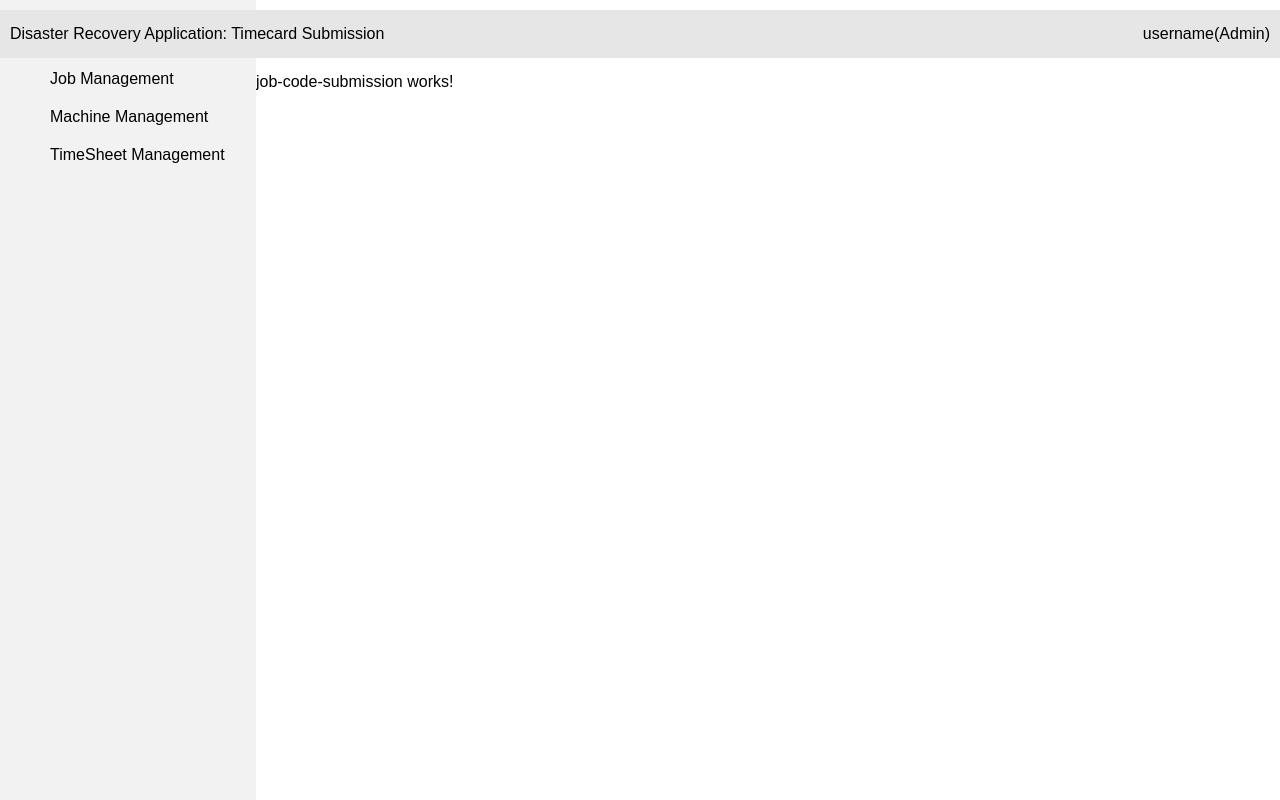
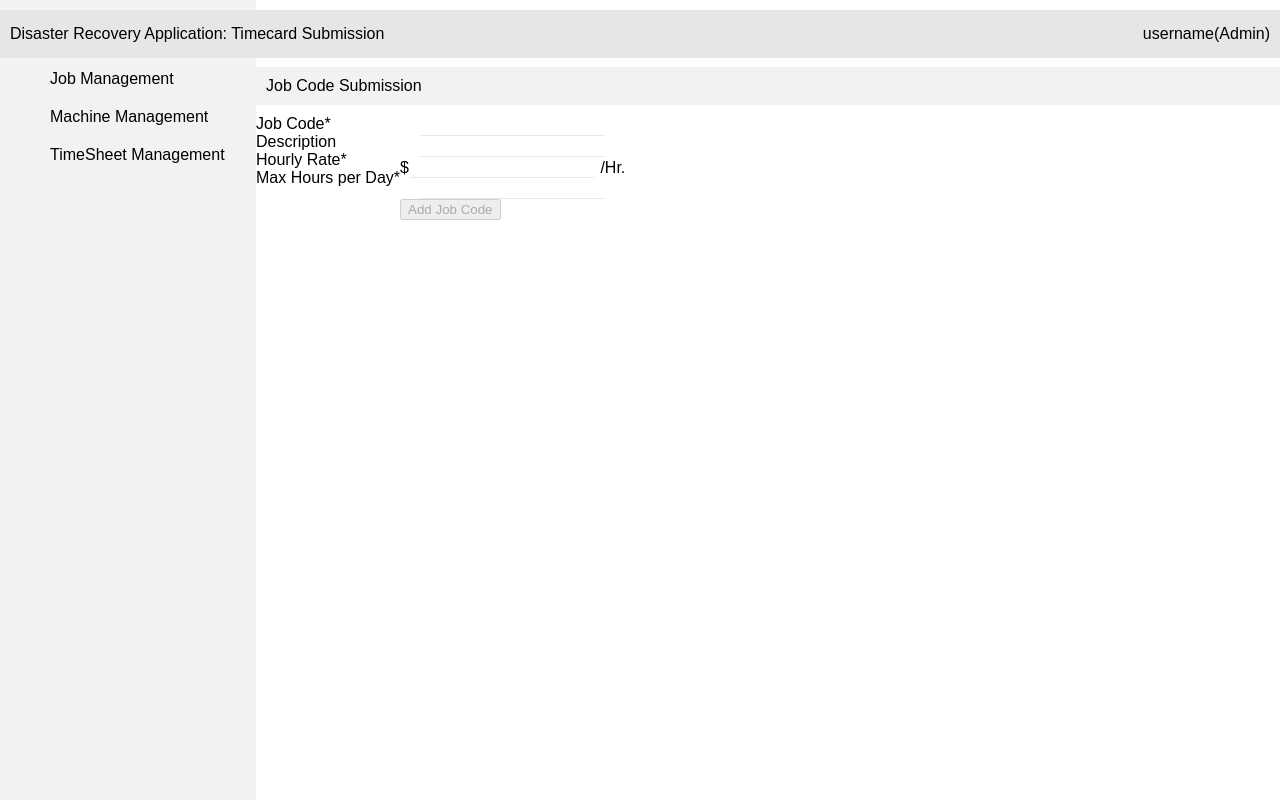
Before and after one commit to 62nK/DisasterRecoveryApp, an Angular app: page /home/jobcode/submission in a window 1280 px wide. Built offline with nearby package versions, Linux system fonts and the light colour scheme; sample sign-in values are in the browser's storage.

Commit message:
added form, changed styles

```diff
--- a/src/app/job-code-management/job-code-management.component.css
+++ b/src/app/job-code-management/job-code-management.component.css
@@ -7,18 +7,24 @@
     margin: 10px 0;
     text-align: left;
 }
+.list{
+    margin: 50px auto;
+    width: 80%;
+}
+p {
+    text-align: right;
+}
 table{
-    width: 80%;
-    margin: 50px auto;
+    width: 100%;
 }
 thead{
     color: white;
     background-color: var(--mainblack);
 }
-/* tr:hover {
+tr:hover {
     background-color: white;
     color: var(--mainblack);
-} */
+}
 td{
     padding: 4px;
 }
--- a/src/app/job-code-management/job-code-management.component.html
+++ b/src/app/job-code-management/job-code-management.component.html
@@ -1,5 +1,8 @@
 <div class="jobcode-management">
         <div class="component-title">{{componentTitle}}</div>
+
+        <div class="list">
+                <p (click)="addNewJobCode()">Add New</p>
                 <table>
                         <thead>
                                 <tr>
@@ -17,9 +20,10 @@
                                         <td>{{jobCode.description}}</td>
                                         <td>{{jobCode.hourlyRate | currency : "USD" : "symbol" : "1.2-3"}} /Hr.</td>
                                         <td>{{jobCode.maxDailyHours}} Hr.</td>
-                                <td>Edit</td>
-                                <td>Remove</td>
+                                        <td (click)="updateJobCode(jobCode)">Edit</td>
+                                        <td (click)="removeJobCode(jobCode)">Remove</td>
                                 </tr>
                         </tbody>
                 </table>
         </div>
+</div>
--- a/src/app/job-code-management/job-code-management.component.ts
+++ b/src/app/job-code-management/job-code-management.component.ts
@@ -1,6 +1,7 @@
 import { Component, OnInit, DoCheck } from '@angular/core';
 import { JobCodeService } from '../shared/services/job-code.service';
 import { JobCode } from '../shared/models/job';
+import { Router } from '@angular/router';
 
 @Component({
   selector: 'app-job-code-management',
@@ -13,7 +14,7 @@ export class JobCodeManagementComponent implements OnInit, DoCheck {
   jobCodeList: Array<JobCode>;
   errorMessage: string;
 
-  constructor(private _jobCodeService: JobCodeService) {
+  constructor(private _jobCodeService: JobCodeService, private _router: Router) {
     this.componentTitle = "Job Code Management";
   }
 
@@ -26,6 +27,16 @@ export class JobCodeManagementComponent implements OnInit, DoCheck {
     );
   }
 
+  addNewJobCode(){
+    this._router.navigate(["/home/jobcode/submission"]);
+  }
+  updateJobCode(jobCode: JobCode){
+    this._router.navigate(["/home/jobcode/submission"]);
+  }
+  removeJobCode(jobCode: JobCode){
+    console.log("pretend jobcode "+jobCode._id+" was removed");
+  }
+
   ngDoCheck(): void {
 
   }
--- a/src/app/job-code-submission/job-code-submission.component.css
+++ b/src/app/job-code-submission/job-code-submission.component.css
@@ -0,0 +1,17 @@
+.jobcode-submission{
+    background-color: white;
+}
+.component-title{
+    background-color: var(--maincolor);
+    padding: 10px;
+    margin: 10px 0;
+    text-align: left;
+}
+.content{
+    display: flex;
+    width: 50%;
+}
+.form-group{
+    text-align: center;
+    display: table-cell;
+}
--- a/src/app/job-code-submission/job-code-submission.component.html
+++ b/src/app/job-code-submission/job-code-submission.component.html
@@ -1 +1,28 @@
-<p>job-code-submission works!</p>
+<div class="jobcode-submission">
+    <div class="component-title">{{componentTitle}}</div>
+
+    <!-- Job Code Submission Form -->
+    <div class="content">
+        <div class="labels">
+                <label>Job Code* </label><br>
+                <label>Description </label><br>
+                <label>Hourly Rate* </label><br>
+                <label>Max Hours per Day* </label><br>
+        </div>
+        <form [formGroup]="jobCodeSubmissionForm" (ngSubmit)="onSubmit()">
+                <div class="form-group">
+                <input type="text" formControlName="code" class="form-control"><br>
+                <div *ngIf="!jobCodeSubmissionForm.controls.code?.valid && jobCodeSubmissionForm.controls.touched"><small class="text-danger">Job Code is required</small></div>
+
+                <input type="text" formControlName="description" class="form-control"><br>
+
+                $<input type="text" formControlName="hourlyRate" class="form-control"> /Hr.<br>
+
+                <input type="text" formControlName="maxDailyHours" class="form-control"><br>
+
+                </div>
+                <button class="btn btn-primary" [disabled]="!jobCodeSubmissionForm.valid" type="submit">Add Job Code</button>
+        </form>
+    </div>
+          <!-- <div><p class="text-danger">{{errorMessage}}</p></div> -->
+</div>
--- a/src/app/job-code-submission/job-code-submission.component.ts
+++ b/src/app/job-code-submission/job-code-submission.component.ts
@@ -1,4 +1,6 @@
 import { Component, OnInit } from '@angular/core';
+import { FormGroup, FormControl, Validators } from '@angular/forms';
+import { JobCodeService } from '../shared/services/job-code.service';
 
 @Component({
   selector: 'app-job-code-submission',
@@ -7,8 +9,21 @@ import { Component, OnInit } from '@angular/core';
 })
 export class JobCodeSubmissionComponent implements OnInit {
 
-  constructor() { }
+  componentTitle: string;
+  jobCodeSubmissionForm: FormGroup;
 
+  constructor(private _jobCodeService: JobCodeService) {
+    this.componentTitle = "Job Code Submission";
+    this.jobCodeSubmissionForm = new FormGroup({
+      code: new FormControl("", Validators.required),
+      description: new FormControl(),
+      hourlyRate: new FormControl(),
+      maxDailyHours: new FormControl()
+    });
+  }
+  onSubmit(){
+
+  }
   ngOnInit() {
   }
 
--- a/src/app/shared/models/job.ts
+++ b/src/app/shared/models/job.ts
@@ -1,4 +1,5 @@
 export interface IJobCode {
+    _id : string;
     code : string;
     description : string;
     hourlyRate : number;
@@ -6,7 +7,9 @@ export interface IJobCode {
 }
 
 export class JobCode implements IJobCode {
-    constructor(public code: string,
+    constructor(
+        public _id : string,
+        public code: string,
         public description : string,
         public hourlyRate : number,
         public maxDailyHours: number){}
--- a/src/styles.css
+++ b/src/styles.css
@@ -9,3 +9,11 @@ html, body {
     margin: 0;
     font-family: Arial, Helvetica, sans-serif;
 }
+input{
+    border: solid white;
+    outline: none;
+    border-bottom: 1px solid var(--accents);
+}
+input[type=text]:focus{
+    border-bottom: 1px solid var(--mainblack);
+}
```
Lines whose indentation alone changed are shown as unchanged.
